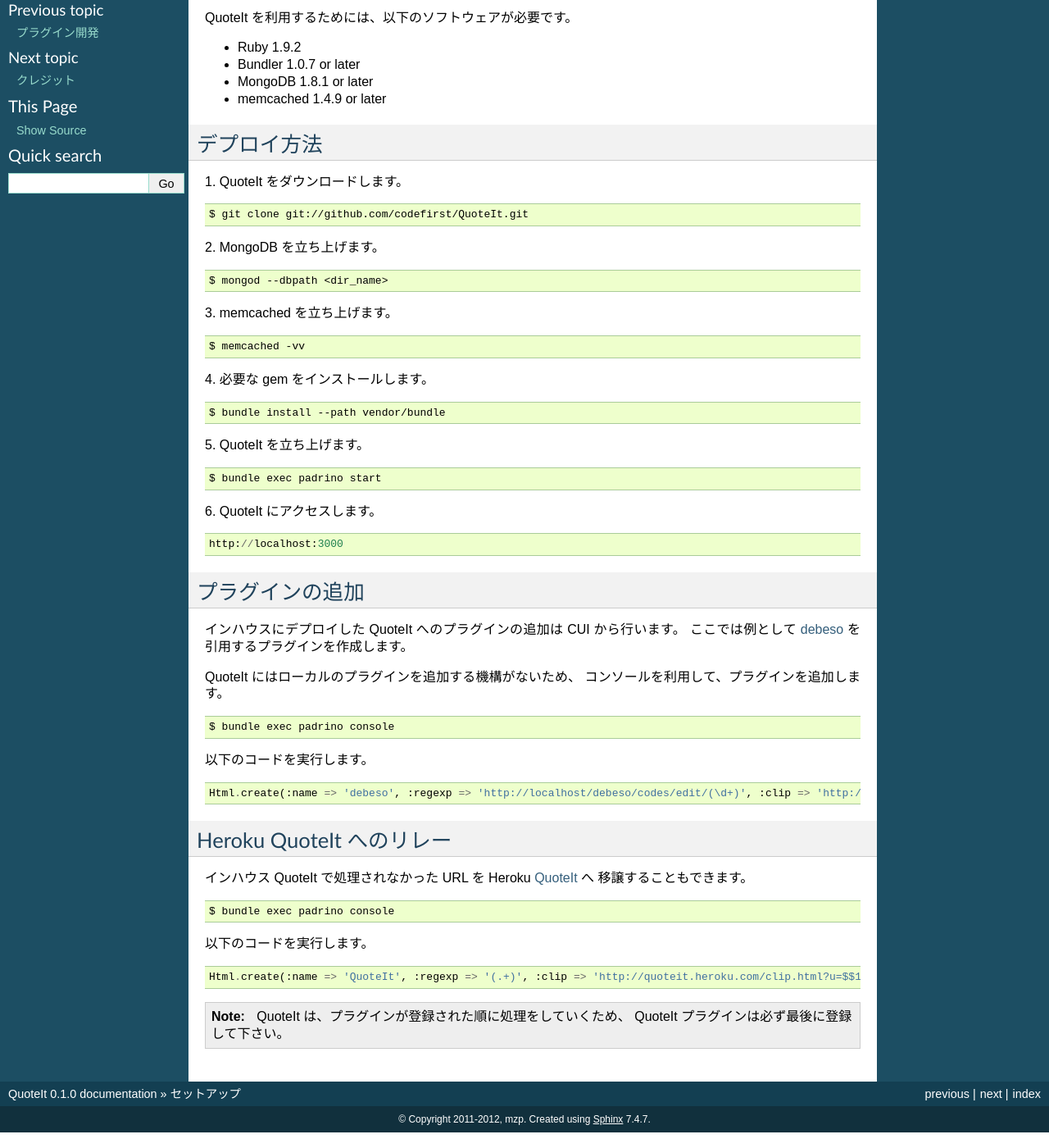
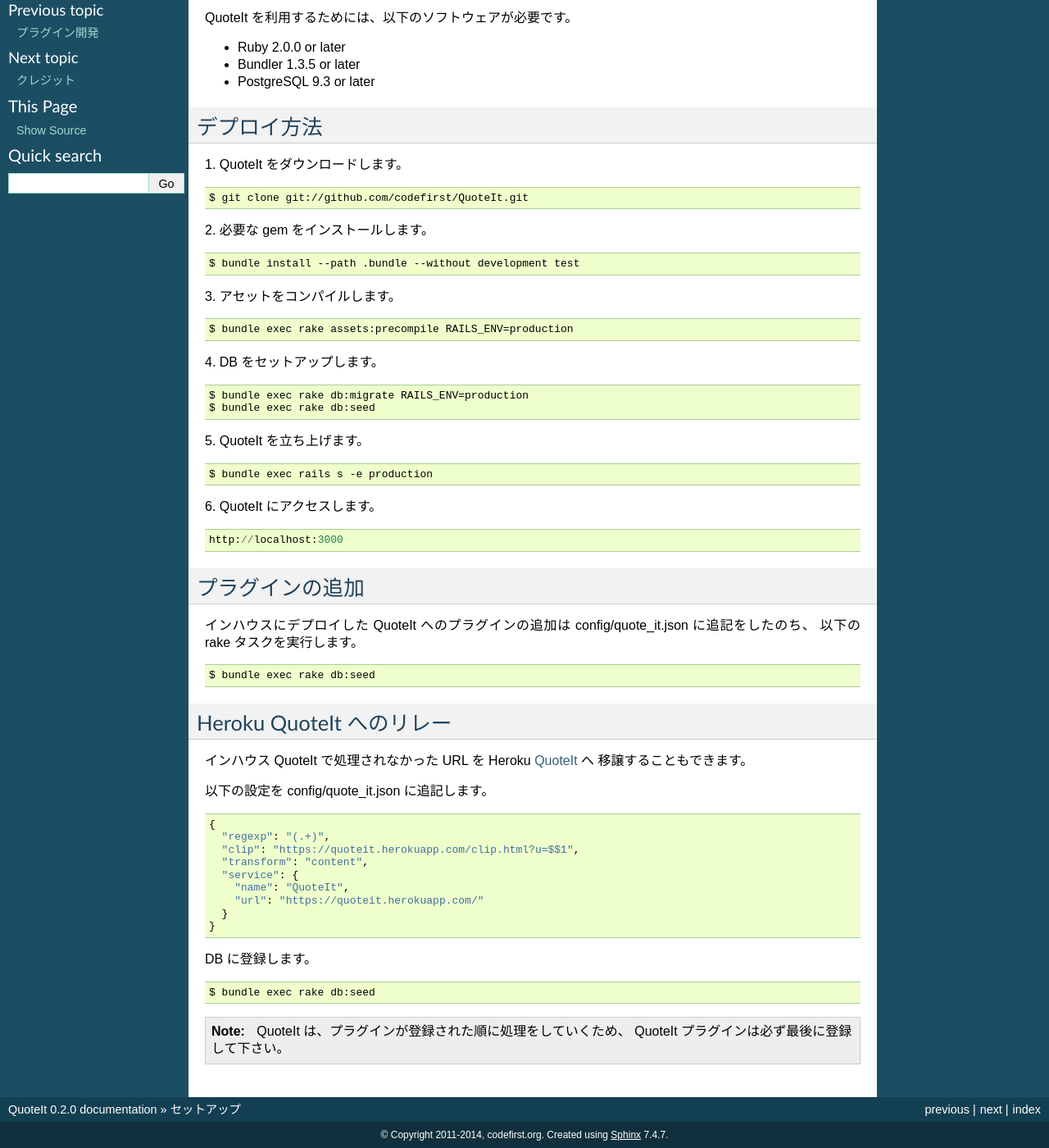
Before and after one commit to codefirst/QuoteIt-manual, a Sphinx documentation site: the page built from source/setup.rst, in a window 1280 px wide and 1400 px high, scrolled down 209 px. Shown: the whole window at 82% size. Built offline with Sphinx 7.4.7, drawn with Linux system fonts in a browser that asks for light colours; some of the changed text lies outside the part shown.

Commit message:
Fixed: for rails4 version

```diff
--- a/source/conf.py
+++ b/source/conf.py
@@ -41,16 +41,16 @@
 
 # General information about the project.
 project = u'QuoteIt'
-copyright = u'2011-2012, mzp'
+copyright = u'2011-2014, codefirst.org'
 
 # The version info for the project you're documenting, acts as replacement for
 # |version| and |release|, also used in various other places throughout the
 # built documents.
 #
 # The short X.Y version.
-version = '0.1.0'
+version = '0.2.0'
 # The full version, including alpha/beta/rc tags.
-release = '0.1.0'
+release = '0.2.0'
 
 # The language for content autogenerated by Sphinx. Refer to documentation
 # for a list of supported languages.
--- a/source/setup.rst
+++ b/source/setup.rst
@@ -9,10 +9,9 @@
 --------------------------------------------------
 QuoteIt を利用するためには、以下のソフトウェアが必要です。
 
-* Ruby 1.9.2
-* Bundler 1.0.7 or later
-* MongoDB 1.8.1 or later
-* memcached 1.4.9 or later
+* Ruby 2.0.0 or later
+* Bundler 1.3.5 or later
+* PostgreSQL 9.3 or later
 
 デプロイ方法
 --------------------------------------------------
@@ -21,25 +20,26 @@
 
     $ git clone git://github.com/codefirst/QuoteIt.git
 
-2. MongoDB を立ち上げます。
+2. 必要な gem をインストールします。
 ::
 
-    $ mongod --dbpath <dir_name>
+    $ bundle install --path .bundle --without development test
 
-3. memcached を立ち上げます。
+3. アセットをコンパイルします。
 ::
 
-    $ memcached -vv
+    $ bundle exec rake assets:precompile RAILS_ENV=production
 
-4. 必要な gem をインストールします。
+4. DB をセットアップします。
 ::
 
-    $ bundle install --path vendor/bundle
+    $ bundle exec rake db:migrate RAILS_ENV=production
+    $ bundle exec rake db:seed
 
 5. QuoteIt を立ち上げます。
 ::
 
-    $ bundle exec padrino start
+    $ bundle exec rails s -e production
 
 6. QuoteIt にアクセスします。
 ::
@@ -48,41 +48,42 @@
 
 プラグインの追加
 --------------------------------------------------
-インハウスにデプロイした QuoteIt へのプラグインの追加は CUI から行います。
-ここでは例として debeso_ を引用するプラグインを作成します。
-
-QuoteIt にはローカルのプラグインを追加する機構がないため、
-コンソールを利用して、プラグインを追加します。
+インハウスにデプロイした QuoteIt へのプラグインの追加は config/quote_it.json に追記をしたのち、
+以下の rake タスクを実行します。
 
 ::
 
-    $ bundle exec padrino console
-
-以下のコードを実行します。
-
-::
-
-    Html.create(:name => 'debeso', :regexp => 'http://localhost/debeso/codes/edit/(\d+)', :clip => 'http://localhost/debeso/api/v1/snippets/$1.json', :url => 'http://localhost/debeso/', :transform => 'json["content"]')
+    $ bundle exec rake db:seed
 
 Heroku QuoteIt へのリレー
 --------------------------------------------------
 インハウス QuoteIt で処理されなかった URL を Heroku QuoteIt_ へ
 移譲することもできます。
 
-::
-
-    $ bundle exec padrino console
-
-以下のコードを実行します。
+以下の設定を config/quote_it.json に追記します。
 
 ::
 
-    Html.create(:name => 'QuoteIt', :regexp => '(.+)', :clip => 'http://quoteit.heroku.com/clip.html?u=$$1', :url => 'http://quoteit.heroku.com', :transform => 'content')
+    {
+      "regexp": "(.+)",
+      "clip": "https://quoteit.herokuapp.com/clip.html?u=$$1",
+      "transform": "content",
+      "service": {
+        "name": "QuoteIt",
+        "url": "https://quoteit.herokuapp.com/"
+      }
+    }
+
+DB に登録します。
+
+::
+
+    $ bundle exec rake db:seed
 
 .. note::
 
    QuoteIt は、プラグインが登録された順に処理をしていくため、
    QuoteIt プラグインは必ず最後に登録して下さい。
 
-.. _QuoteIt: http://quoteit.heroku.com/
+.. _QuoteIt: https://quoteit.herokuapp.com/
 .. _debeso: http://www.codefirst.org/debeso/
```
Also changed, not shown: source/about.rst (+7 -5 lines), source/plugin.rst (+8 -12 lines).
